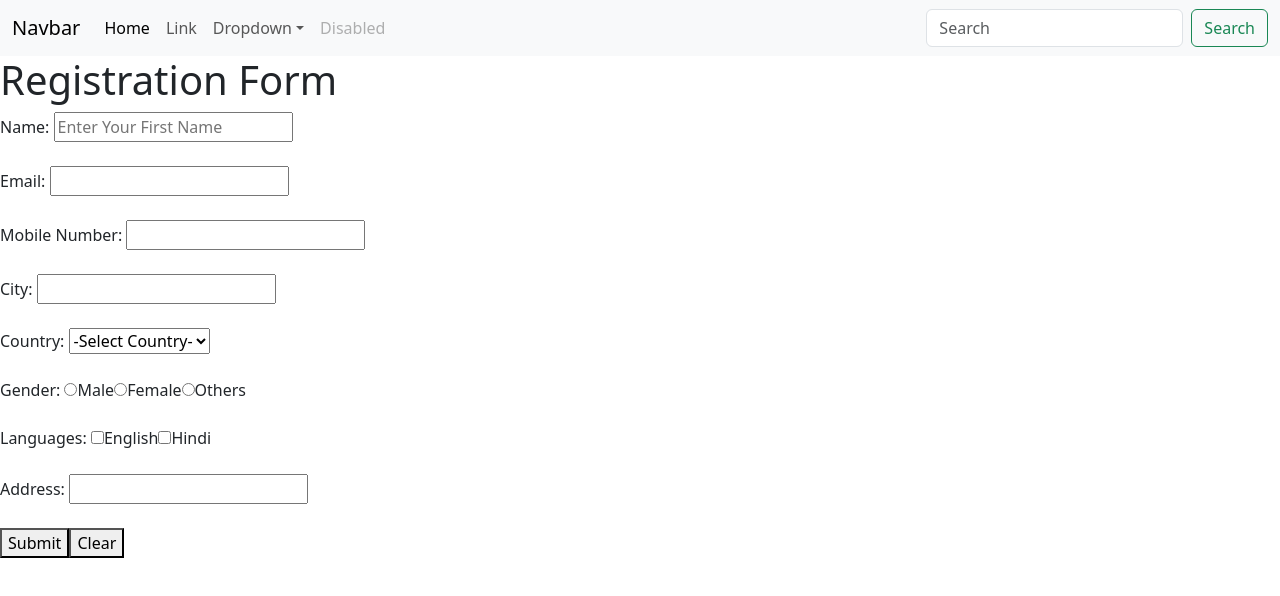
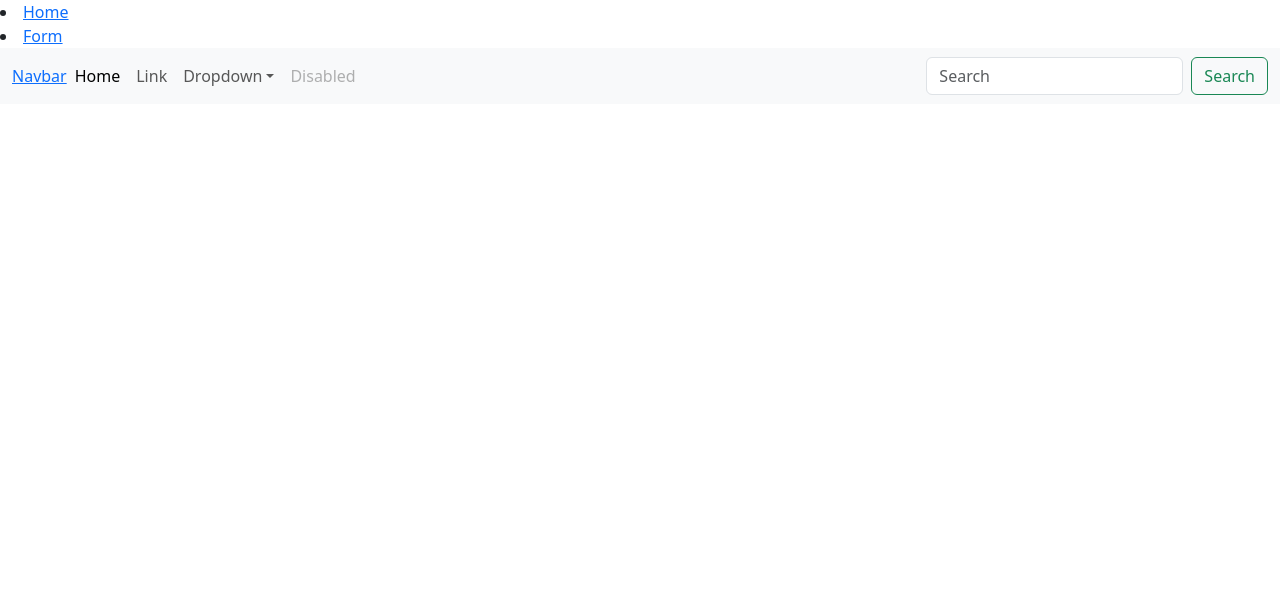
Before and after one commit to Ashi2101/Reactjs_practice, a React (Create React App) app: page /navbar in a window 1280 px wide. Shown: the top 596 px of the page. Built offline with nearby package versions, Linux system fonts and the light colour scheme.

Commit message:
routerSetup

```diff
--- a/package.json
+++ b/package.json
@@ -8,6 +8,7 @@
     "@testing-library/user-event": "^13.5.0",
     "react": "^18.3.1",
     "react-dom": "^18.3.1",
+    "react-router-dom": "^6.26.2",
     "react-scripts": "^5.0.1",
     "web-vitals": "^2.1.4"
   },
--- a/src/App.js
+++ b/src/App.js
@@ -2,15 +2,33 @@ import './App.css';
 import NavBar from './components/NavBar';
 
 import Form from './components/Form';
+import {
+  BrowserRouter as Router,
+  Routes,
+  Route,
+  Link
+} from "react-router-dom";
 
 function App() {
+
   return (
-    <div>
-     <NavBar/>
+    <Router>
+       <div>
 
-     <Form/>
-    </div>
 
+            <li>
+              <Link to="/navbar">Home</Link>
+            </li>
+            <li>
+              <Link to="/">Form</Link>
+            </li>
+
+        <Routes>
+        <Route exact path="/" element={<Form/>} />
+        <Route path="/navbar" element={<NavBar/>} />
+        </Routes>
+     </div>
+    </Router>
   );
 }
 
--- a/src/components/Form.js
+++ b/src/components/Form.js
@@ -4,16 +4,19 @@ const Form = () => {
 
 function formSubmit()
 {
-console.log("Clicked On Submit");
-
+      console.log("Clicked On Submit");
+      const fname=document.getElementById("fName").value;
+if(! fname.length > 0)
+{
+  alert("Please enter first name");
+}
 }
 
 
   return (
       <div>
         <h1>Registration Form  </h1>
-
-        <div>Name: <input type="text" placeholder="Enter Your First Name"></input></div>
+        <div>Name: <input type="text" id="fName" placeholder="Enter Your First Name"></input></div>
         <br></br>
         <div>Email: <input type="text"></input></div>
         <br></br>
--- a/src/components/NavBar.js
+++ b/src/components/NavBar.js
@@ -1,11 +1,13 @@
 import React from 'react';
+import { Link } from 'react-router-dom';
+
 
 const NavBar = () => {
     return (
       <div>
         <nav className="navbar navbar-expand-lg bg-body-tertiary">
                     <div className="container-fluid">
-                        <a className="navbar-brand" href="#">Navbar</a>
+                        <Link to="/">Navbar</Link>
                         <button className="navbar-toggler" type="button" data-bs-toggle="collapse" data-bs-target="#navbarSupportedContent" aria-controls="navbarSupportedContent" aria-expanded="false" aria-label="Toggle navigation">
                             <span className="navbar-toggler-icon"></span>
                         </button>
```
Also changed, not shown: 1 other file (tests, documents, lock files or other folders).
